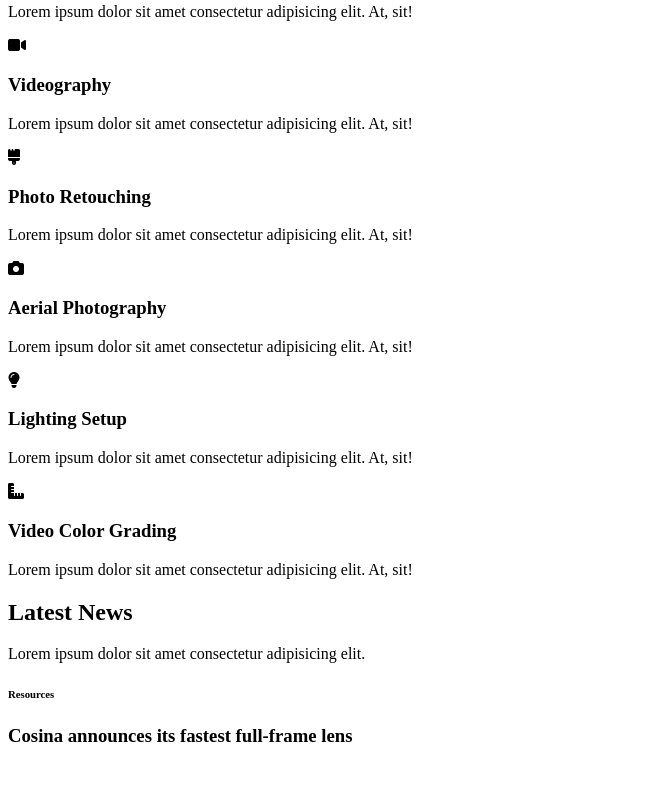
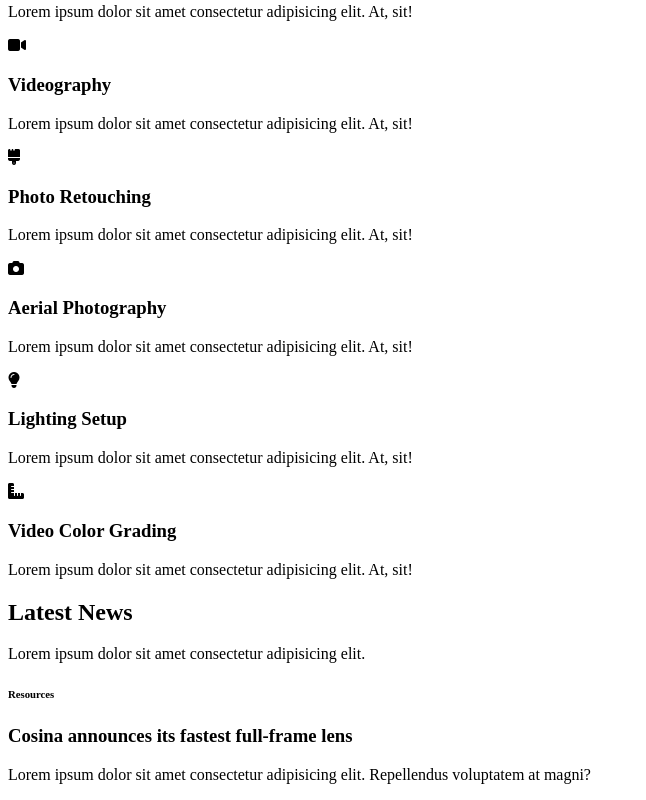
Before and after one commit to Naima-guyo/photo-studio-portfolio, a plain HTML site: page index.html in a window 1280 px wide. Shown: the part 616-1416 px from the top of the page, without its empty margins (0-646 px from the left). Before the commit the page ends 1382 px from the top, so only its background shows below. Drawn offline with Linux system fonts and the light colour scheme.

Commit message:
add paragraph

```diff
--- a/index.html
+++ b/index.html
@@ -91,6 +91,7 @@
 
   <!-- New Section Sub-title -->
   <h3>Cosina announces its fastest full-frame lens</h3>
+  <p>Lorem ipsum dolor sit amet consectetur adipisicing elit. Repellendus voluptatem at magni?</p>
 
 
 
```
